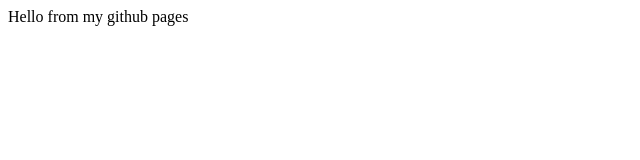
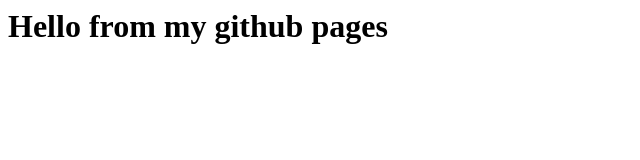
Before and after one commit to sachin-tele-t20/sachin-tele-t20.github.io, a plain HTML site: page index.html in a window 1280 px wide. Shown: the whole page, without its empty margins (0-640 px from the left). Drawn offline with Linux system fonts and the light colour scheme.

Commit message:
Update index.html

```diff
--- a/index.html
+++ b/index.html
@@ -1 +1 @@
-<hi>Hello from my github pages</h1>
+<h1>Hello from my github pages</h1>
```
